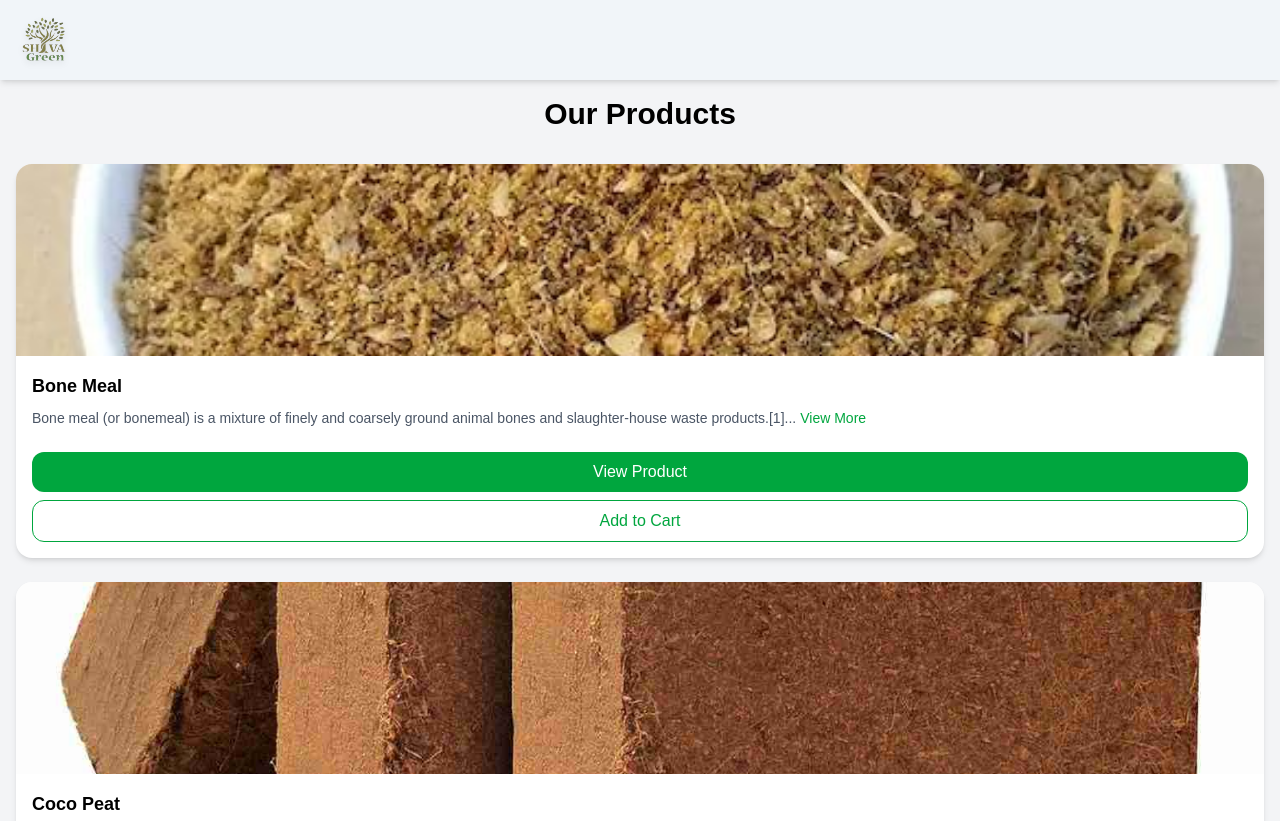
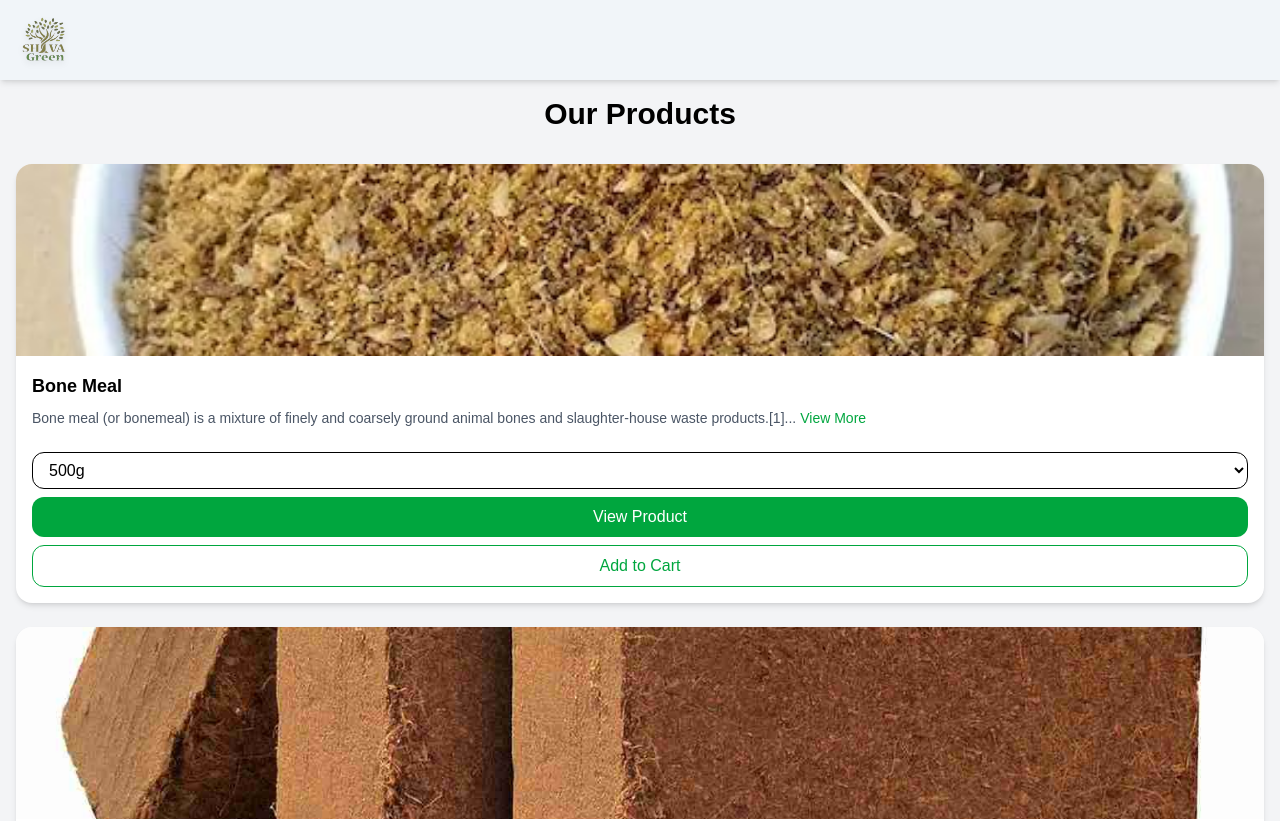
Before and after one commit to mehulsharma314/Shivagreen, a React (Vite) app in the folder frontend/: page /services in a window 1280 px wide. Shown: the top 821 px of the page. Built offline with nearby package versions, Linux system fonts and the light colour scheme; no server answers; a web font is replaced by a local one.

Commit message:
Updated product data structure and added new products

```diff
--- a/frontend/src/CartContext.jsx
+++ b/frontend/src/CartContext.jsx
@@ -1,85 +1,98 @@
 import React, { createContext, useContext, useEffect, useState } from 'react';
-import products from './data/product'; // ✅ Importing from product data file
+import products from './data/product';
 import { toast } from 'react-hot-toast';
 
-
 const CartContext = createContext();
-
 export const useCart = () => useContext(CartContext);
 
 export const CartProvider = ({ children }) => {
-  // Load cart from sessionStorage on initial render
   const [cart, setCart] = useState(() => {
     const storedCart = sessionStorage.getItem('cart');
-    return storedCart ? JSON.parse(storedCart) : {};
+    return storedCart ? JSON.parse(storedCart) : [];
   });
 
-  // Save cart to sessionStorage whenever it changes
   useEffect(() => {
     sessionStorage.setItem('cart', JSON.stringify(cart));
   }, [cart]);
 
-  // Add item to the cart with a specific quantity
-const addToCart = (id, quantity = 1) => {
+  // ✅ Add item with id, weight, price
+  const addToCart = (id, quantity = 1, weight, price) => {
     const numericId = Number(id);
+    const product = products.find((p) => p.id === numericId);
+    if (!product) return;
 
-  setCart((prev) => {
-    const updatedCart = { ...prev };
-    const product = products.find((p) => p.id === numericId);
-    if (!product) return prev;
+    setCart((prevCart) => {
+      const existingIndex = prevCart.findIndex(
+        (item) => item.id === numericId && item.weight === weight
+      );
 
-    if (updatedCart[numericId]) {
-      updatedCart[numericId].quantity += quantity;
+      if (existingIndex !== -1) {
+        const updatedCart = [...prevCart];
+        updatedCart[existingIndex].quantity += quantity;
+        return updatedCart;
       } else {
-      updatedCart[numericId] = { ...product, quantity };
-      toast.success(`Added ${product.name} to cart`);
+        toast.success(`Added ${product.name} (${weight}) to cart`);
+        return [
+          ...prevCart,
+          {
+            id: numericId,
+            name: product.name,
+            image: product.image,
+            weight,
+            price,
+            quantity
           }
-
-    return updatedCart;
+        ];
+      }
     });
   };
 
-// Decrease item quantity, remove it when quantity is 1
-const removeFromCart = (id) => {
-  setCart((prev) => {
-    const updatedCart = { ...prev };
-    const product = updatedCart[id];
-
-    if (product) {
-      if (product.quantity > 1) {
-        updatedCart[id].quantity -= 1;
+  const removeFromCart = (id, weight) => {
+    setCart((prevCart) =>
+      prevCart.reduce((acc, item) => {
+        if (item.id === id && item.weight === weight) {
+          if (item.quantity > 1) {
+            acc.push({ ...item, quantity: item.quantity - 1 });
           } else {
-        delete updatedCart[id];
-        toast.success(`Removed ${product.name} from cart`);
+            toast.success(`Removed ${item.name} (${weight}) from cart`);
           }
+        } else {
+          acc.push(item);
         }
-
-    return updatedCart;
-  });
+        return acc;
+      }, [])
+    );
   };
 
-// Completely remove item from the cart
-const deleteItemFromCart = (id) => {
-  setCart((prev) => {
-    const updatedCart = { ...prev };
-    const product = updatedCart[id];
-    if (product) {
-      delete updatedCart[id];
-      toast.success(`Deleted ${product.name} from cart`);
+  const deleteItemFromCart = (id, weight) => {
+    setCart((prevCart) =>
+      prevCart.filter((item) => {
+        const shouldDelete = item.id === id && item.weight === weight;
+        if (shouldDelete) {
+          toast.success(`Deleted ${item.name} (${weight}) from cart`);
         }
-    return updatedCart;
-  });
+        return !shouldDelete;
+      })
+    );
   };
 
+  // Total number of items
+  const totalItems = cart.reduce((acc, item) => acc + item.quantity, 0);
 
-  // Total number of items in the cart
-  const totalItems = Object.values(cart).reduce((acc, item) => acc + item.quantity, 0);
-
-  // Total price of items in the cart
-  const totalPrice = Object.values(cart).reduce((acc, item) => acc + item.price * item.quantity, 0);
+  // Total price
+  const totalPrice = cart.reduce((acc, item) => acc + item.price * item.quantity, 0);
 
   return (
-    <CartContext.Provider value={{ cart, addToCart, removeFromCart, deleteItemFromCart, totalItems, totalPrice }}>
+    <CartContext.Provider
+      value={{
+        cart,
+        addToCart,
+        removeFromCart,
+        deleteItemFromCart,
+        totalItems,
+        totalPrice
+      }}
+    >
       {children}
     </CartContext.Provider>
   );
--- a/frontend/src/ProductDetails.jsx
+++ b/frontend/src/ProductDetails.jsx
@@ -2,28 +2,33 @@ import React from 'react';
 import { useNavigate, useParams } from 'react-router-dom';
 import { Truck, ShieldCheck, LifeBuoy } from 'lucide-react';
 import { useCart } from './CartContext';
-import products from './data/product'; // ✅ Import product data
+import products from './data/product'; // ✅ Updated data
 import toast from 'react-hot-toast';
 
 const ProductDetails = () => {
   const { id } = useParams();
-
+  const product = products.find((item) => item.id === parseInt(id));
+  const navigate = useNavigate();
 
   React.useEffect(() => {
     window.scrollTo({ top: 0, behavior: 'smooth' });
   }, [id]);
 
-
-    const product = products.find((item) => item.id === parseInt(id));
   const [quantity, setQuantity] = React.useState(1);
   const [pincode, setPincode] = React.useState('');
   const [deliveryMsg, setDeliveryMsg] = React.useState('');
+  const [selectedWeight, setSelectedWeight] = React.useState(
+    product?.priceOptions?.[0]?.weight || ''
+  );
 
   const { addToCart } = useCart();
-    const navigate = useNavigate();
+
+  const selectedPrice = product.priceOptions.find(
+    (opt) => opt.weight === selectedWeight
+  )?.price;
 
   const handleAddToCart = () => {
-        addToCart(product.id, quantity);
+    addToCart(product.id, quantity, selectedWeight, selectedPrice);
     toast('Item added to cart', {
       icon: '🛒',
       style: {
@@ -32,12 +37,10 @@ const ProductDetails = () => {
         color: '#fff',
       },
     });
-
-
   };
 
   const handleBuyNow = () => {
-        addToCart(product.id, quantity);
+    addToCart(product.id, quantity, selectedWeight, selectedPrice);
     navigate('/cart');
   };
 
@@ -74,7 +77,23 @@ const ProductDetails = () => {
           <div>
             <h2 className="text-3xl font-bold text-green-700 mb-2">{product.name}</h2>
             <p className="text-yellow-500 mb-4">⭐⭐⭐⭐☆ (48 reviews)</p>
-                        <p className="text-xl text-gray-800 mb-4">Price: ₹{product.price}</p>
+            <p className="text-xl text-gray-800 mb-4">Price: ₹{selectedPrice}</p>
+
+            {/* Weight Selector */}
+            <div className="mb-4">
+              <label className="font-semibold text-gray-700 mb-1 block">Select Weight:</label>
+              <select
+                value={selectedWeight}
+                onChange={(e) => setSelectedWeight(e.target.value)}
+                className="border border-gray-300 px-4 py-2 rounded-lg"
+              >
+                {product.priceOptions.map((opt) => (
+                  <option key={opt.weight} value={opt.weight}>
+                    {opt.weight}
+                  </option>
+                ))}
+              </select>
+            </div>
 
             {/* Quantity Selector */}
             <div className="flex items-center gap-4 mb-6">
@@ -124,7 +143,7 @@ const ProductDetails = () => {
             {deliveryMsg && <p className="text-sm text-green-700">{deliveryMsg}</p>}
           </div>
 
-                    {/* Product Features */}
+          {/* Features */}
           <div className="pt-4 grid grid-cols-1 sm:grid-cols-3 gap-6 text-center border-t border-gray-200 mt-6 pt-6">
             <div className="flex flex-col items-center">
               <Truck className="w-8 h-8 text-green-600 mb-2" />
@@ -149,57 +168,6 @@ const ProductDetails = () => {
           {product.description}
         </p>
       </div>
-
-            {/* Suggested Products */}
-            {/* Suggested Products */}
-            <div className="max-w-6xl mx-auto mt-16">
-                <h3 className="text-3xl font-semibold text-gray-800 text-center mb-8">You May Also Like</h3>
-                <div className="grid grid-cols-1 sm:grid-cols-2 lg:grid-cols-4 gap-6">
-                    {products
-                        .filter((item) => item.id !== product.id)
-                        .slice(0, 4)
-                        .map((item) => (
-                            <div
-                                key={item.id}
-                                className="flex flex-col bg-white p-4 rounded-xl shadow-md hover:shadow-xl transform hover:-translate-y-1 hover:scale-[1.02] transition-all duration-300 ease-in-out cursor-pointer"
-                            >
-                                {/* Product Image */}
-                                <img
-                                    onClick={() => navigate(`/product/${item.id}`)}
-                                    src={item.image}
-                                    alt={item.name}
-                                    className="h-40 w-full object-contain mb-4 rounded-lg transition-transform duration-300"
-                                />
-
-                                {/* Name and Description */}
-                                <div className="flex-1">
-                                    <h4 className="text-lg font-semibold text-green-700 mb-1">{item.name}</h4>
-                                    <p className="text-gray-600 text-sm h-20 overflow-hidden">
-                                        {item.description.split(' ').slice(0, 14).join(' ')}...
-                                        <button
-                                            onClick={() => navigate(`/product/${item.id}`)}
-                                            className="text-green-600 font-medium hover:underline ml-1 cursor-pointer"
-                                        >
-                                            View More
-                                        </button>
-                                    </p>
-                                </div>
-
-                                {/* Price */}
-                                <p className="text-md font-semibold text-gray-800 mt-2 mb-2">₹{item.price}</p>
-
-                                {/* View Product Button */}
-                                <button
-                                    className="w-full mt-auto bg-green-600 hover:bg-green-700 text-white py-2 rounded-lg transition cursor-pointer"
-                                    onClick={() => navigate(`/product/${item.id}`)}
-                                >
-                                    View Product
-                                </button>
-                            </div>
-                        ))}
-                </div>
-            </div>
-
     </div>
   );
 };
--- a/frontend/src/Services.jsx
+++ b/frontend/src/Services.jsx
@@ -8,6 +8,7 @@ import { FaChevronDown, FaChevronUp } from 'react-icons/fa';
 const Services = () => {
   const [isLoaded, setIsLoaded] = useState(false);
   const [visibleCount, setVisibleCount] = useState(4);
+  const [selectedWeights, setSelectedWeights] = useState({}); // weight state
 
   const { cart, addToCart, removeFromCart } = useCart();
   const navigate = useNavigate();
@@ -27,9 +28,9 @@ const Services = () => {
     preloadImages();
   }, []);
 
-  const handleAddToCart = (id) => addToCart(id);
-  const handleIncrement = (id) => addToCart(id);
-  const handleDecrement = (id) => removeFromCart(id);
+  const handleAddToCart = (id, weight) => addToCart(id, weight);
+  const handleIncrement = (id, weight) => addToCart(id, weight);
+  const handleDecrement = (id, weight) => removeFromCart(id, weight);
 
   return (
     <div className="py-10 px-4 bg-gray-100">
@@ -43,7 +44,11 @@ const Services = () => {
         <>
           <div className="grid grid-cols-1 sm:grid-cols-2 md:grid-cols-2 lg:grid-cols-4 gap-6">
             <AnimatePresence>
-              {products.slice(0, visibleCount).map((product) => (
+              {products.slice(0, visibleCount).map((product) => {
+                const weight = selectedWeights[product.id] || '500g';
+                const productKey = `${product.id}_${weight}`;
+
+                return (
                   <motion.div
                     key={product.id}
                     layout
@@ -72,6 +77,21 @@ const Services = () => {
                       </p>
 
                       <div className="mt-4 flex flex-col gap-2">
+                        <select
+                          className="border rounded-xl px-3 py-2"
+                          value={selectedWeights[product.id] || '500g'}
+                          onChange={(e) =>
+                            setSelectedWeights((prev) => ({
+                              ...prev,
+                              [product.id]: e.target.value,
+                            }))
+                          }
+                        >
+                          <option value="250g">250g</option>
+                          <option value="500g">500g</option>
+                          <option value="1kg">1kg</option>
+                        </select>
+
                         <button
                           className="bg-green-600 hover:bg-green-700 text-white py-2 px-4 rounded-xl w-full cursor-pointer"
                           onClick={() => navigate(`/product/${product.id}`)}
@@ -79,20 +99,20 @@ const Services = () => {
                           View Product
                         </button>
 
-                      {cart[product.id] ? (
+                        {cart[productKey] ? (
                           <div className="flex flex-col gap-2">
                             <div className="flex items-center justify-between w-full border border-green-600 rounded-xl">
                               <button
-                              onClick={() => handleDecrement(product.id)}
+                                onClick={() => handleDecrement(product.id, weight)}
                                 className="px-4 py-2 text-green-600 hover:bg-green-100 font-bold"
                               >
                                 -
                               </button>
                               <span className="px-2 text-sm font-semibold">
-                              {cart[product.id].quantity}
+                                {cart[productKey].quantity}
                               </span>
                               <button
-                              onClick={() => handleIncrement(product.id)}
+                                onClick={() => handleIncrement(product.id, weight)}
                                 className="px-4 py-2 text-green-600 hover:bg-green-100 font-bold"
                               >
                                 +
@@ -108,7 +128,7 @@ const Services = () => {
                         ) : (
                           <button
                             className="border border-green-600 text-green-600 hover:bg-green-600 hover:text-white py-2 px-4 rounded-xl w-full cursor-pointer"
-                          onClick={() => handleAddToCart(product.id)}
+                            onClick={() => handleAddToCart(product.id, weight)}
                           >
                             Add to Cart
                           </button>
@@ -116,7 +136,8 @@ const Services = () => {
                       </div>
                     </div>
                   </motion.div>
-              ))}
+                );
+              })}
             </AnimatePresence>
           </div>
 
@@ -125,9 +146,7 @@ const Services = () => {
             <div className="flex justify-center mt-8">
               <button
                 onClick={() =>
-                  setVisibleCount((prev) =>
-                    prev === 4 ? products.length : 4
-                  )
+                  setVisibleCount((prev) => (prev === 4 ? products.length : 4))
                 }
                 className="flex items-center gap-2 text-blue-600 hover:text-blue-800 px-4 py-2 rounded-lg transition-colors duration-300 cursor-pointer"
               >
--- a/frontend/src/data/product.js
+++ b/frontend/src/data/product.js
@@ -15,35 +15,53 @@ const products = [
   {
     id: 1,
     name: 'Bone Meal',
-    price: 299,
+    priceOptions: {
+    '1kg': 119,
+    '5kg': 319,
+    '10kg': 699
+  },
     description: 'Bone meal (or bonemeal) is a mixture of finely and coarsely ground animal bones and slaughter-house waste products.[1] It is used as a dietary supplement to supply calcium and phosphorus to monogastric livestock in the form of hydroxyapatite. As a slow-release organic fertilizer, it supplies phosphorus, calcium, and a small amount of nitrogen to plants.',
     image: img1
   },
   {
     id: 2,
     name: 'Coco Peat',
-    price: 399,
+    priceOptions: {
+    '1kg': 149,
+    '5kg': 249,
+    '10kg': 599
+  },
     description: 'Coco peat is a natural, organic growing medium made from the husk of coconuts. Its a by-product of the coconut fiber extraction process, offering a sustainable alternative to traditional peat moss. Coco peat is known for its excellent water retention, aeration, and drainage properties, making it suitable for various plants and growing methods.',
     image: img2
   },
   {
     id: 3,
     name: 'Cow Manure',
-    price: 499,
+    priceOptions: {
+    '1kg': 150,
+    '5kg': 250,
+    '10kg': 600
+  },
     description: 'Cow manure, also known as cow dung or cow dung compost, is the waste product of cattle and other bovine animals. It is composed primarily of digested plant matter, including grass, hay, and grains, as well as other organic materials consumed by the animal. Its a valuable organic fertilizer and compost material, providing essential nutrients and improving soil structure.',
     image: img3
   },
   {
     id: 4,
     name: 'Epsom Salt',
-    price: 599,
+    priceOptions: {
+    '1kg': 200
+  },
     description: 'Epsom Salt also known as Magnesium Sulphate Fertilizer makes plants grow bushier & bigger, with more flower production, increases flavor of fruit and veggies, and also increases the output of vegetation and improves overall plant health.',
     image: img4
   },
   {
     id: 5,
     name: 'Humic Acid Powder',
-    price: 599,
+    priceOptions: {
+    '1kg': 250,
+    '5kg': 450,
+    '10kg': 650
+  },
     description: 'Humic Acid Powder promotes white root development, enhances soil water retention, facilitates nutrient transfer to crop roots, and boosts chlorophyll production. It aids rapid penetration of micronutrients into root nodules, ensuring easy nutrient absorption.',
     image: img5
   }
@@ -51,7 +69,9 @@ const products = [
   {
     id: 6,
     name: 'Hydro Stone',
-    price: 599,
+    priceOptions: {
+    '1kg': 500
+  },
     description: 'At high temperatures the clay aggregates develop a honeycomb structure that can hold water and air – the two most essential components for plant roots. This makes the hydrostone a perfect soil-less plant growing medium. Excellent for use in indoor gardening to improve soil drainage or growing plants via hydroponics.',
     image: img6
   }
@@ -59,7 +79,11 @@ const products = [
   {
     id: 7,
     name: 'Mustard Cake Powder',
-    price: 599,
+    priceOptions: {
+    '1kg': 200,
+    '5kg': 500,
+    '10kg': 649
+  },
     description: 'Mustard cake is the residue obtained after extraction of oil from mustard, which is used as organic fertilizer. Mustard cake powder is excellent organic fertilizer containing food ingredients and even catalysts for herbaceous plants (fruit, flower and vegetable plants)',
     image: img7
   }
@@ -67,7 +91,11 @@ const products = [
   {
     id: 8,
     name: 'Neem Khali',
-    price: 599,
+    priceOptions: {
+    '1kg': 100,
+    '5kg': 200,
+    '10kg': 450
+  },
     description: 'Neem khali, also known as neem cake or neem seed cake, is a byproduct of neem oil extraction. It is a natural organic fertilizer, pest repellent, and soil amendment used in agriculture and gardening.',
     image: img8
   }
@@ -75,7 +103,11 @@ const products = [
   {
     id: 9,
     name: 'Red Soil',
-    price: 599,
+    priceOptions: {
+    '1kg': 99,
+    '5kg': 299,
+    '10kg': 599
+  },
     description: 'Garden red soil, also known as red lateritic soil, is a type of soil with a reddish-brown color due to the presence of iron oxide. It is often used in gardening and agriculture due to its well-draining properties and suitability for various plants.',
     image: img9
   }
@@ -83,15 +115,23 @@ const products = [
   {
     id: 10,
     name: 'Rose Mixture',
-    price: 599,
+    priceOptions: {
+    '1kg': 180,
+    '5kg': 349,
+    '10kg': 699
+  },
     description: 'A "rose mixture" typically refers to a specific blend of organic fertilizer designed to provide roses with the essential nutrients they need for healthy growth and abundant blooms. These mixtures often include ingredients like neem cake, castor cake, and other organic extracts to improve soil structure, provide nutrients, and deter pests.',
     image: img10
   },
 
   {
     id: 11,
-    name: 'Vermi Compose',
-    price: 599,
+    name: 'Vermi Compost',
+    priceOptions: {
+    '1kg': 99,
+    '5kg': 349,
+    '10kg': 699
+  },
     description: 'Vermicomposting is a process in which earthworms are used to convert organic materials into humus-like material known as vermicompost. A number of researchers throughout the world have found that the nutrient profile in vermicompost is generally higher than traditional compost.',
     image: img11
   }
```
Also changed, not shown: frontend/src/Cart.jsx (+13 -16 lines), frontend/src/MyOrders.jsx (+47 -31 lines), frontend/src/StepperPage.jsx (+18 -9 lines). Lines whose indentation alone changed are shown as unchanged.
